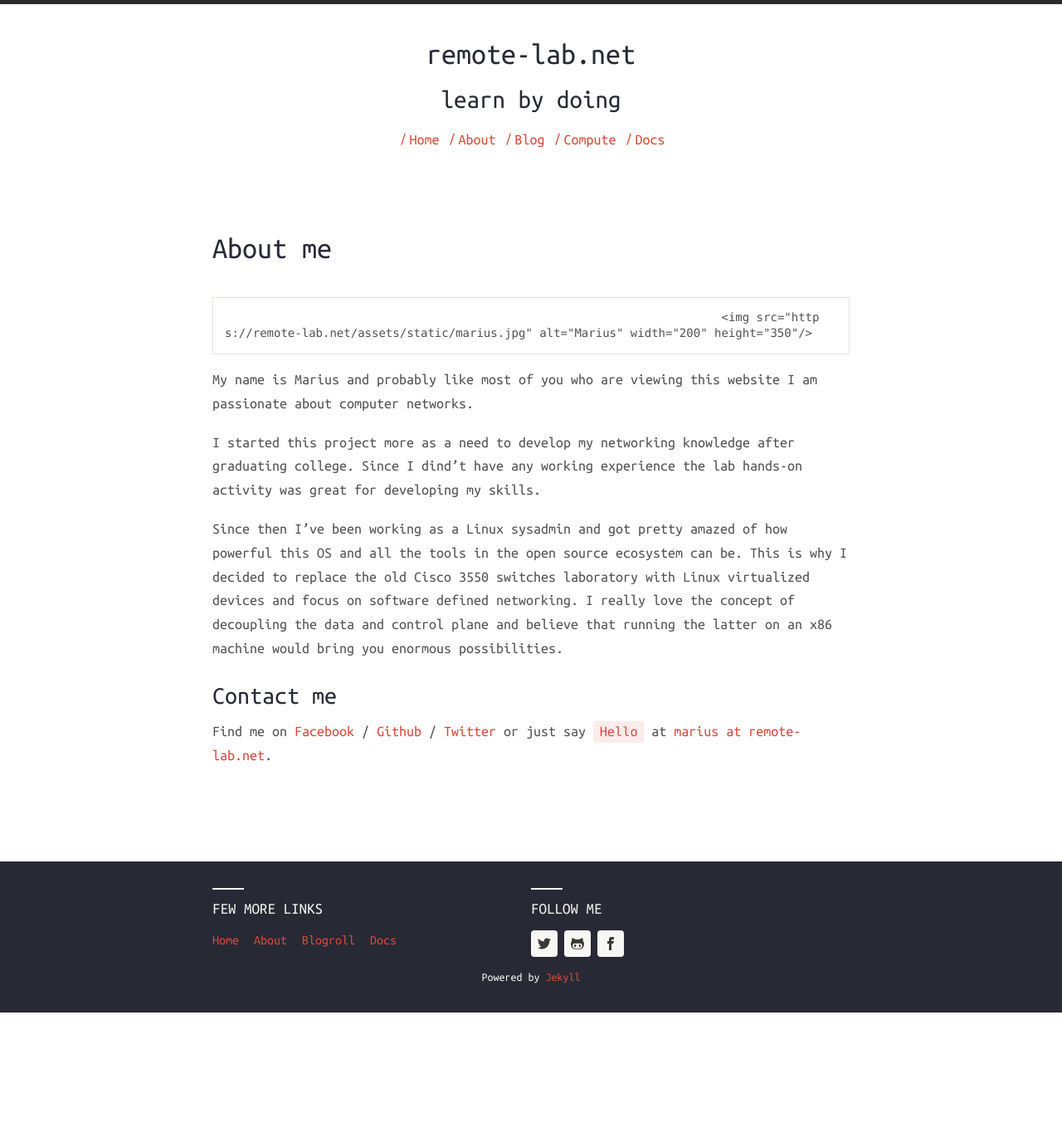
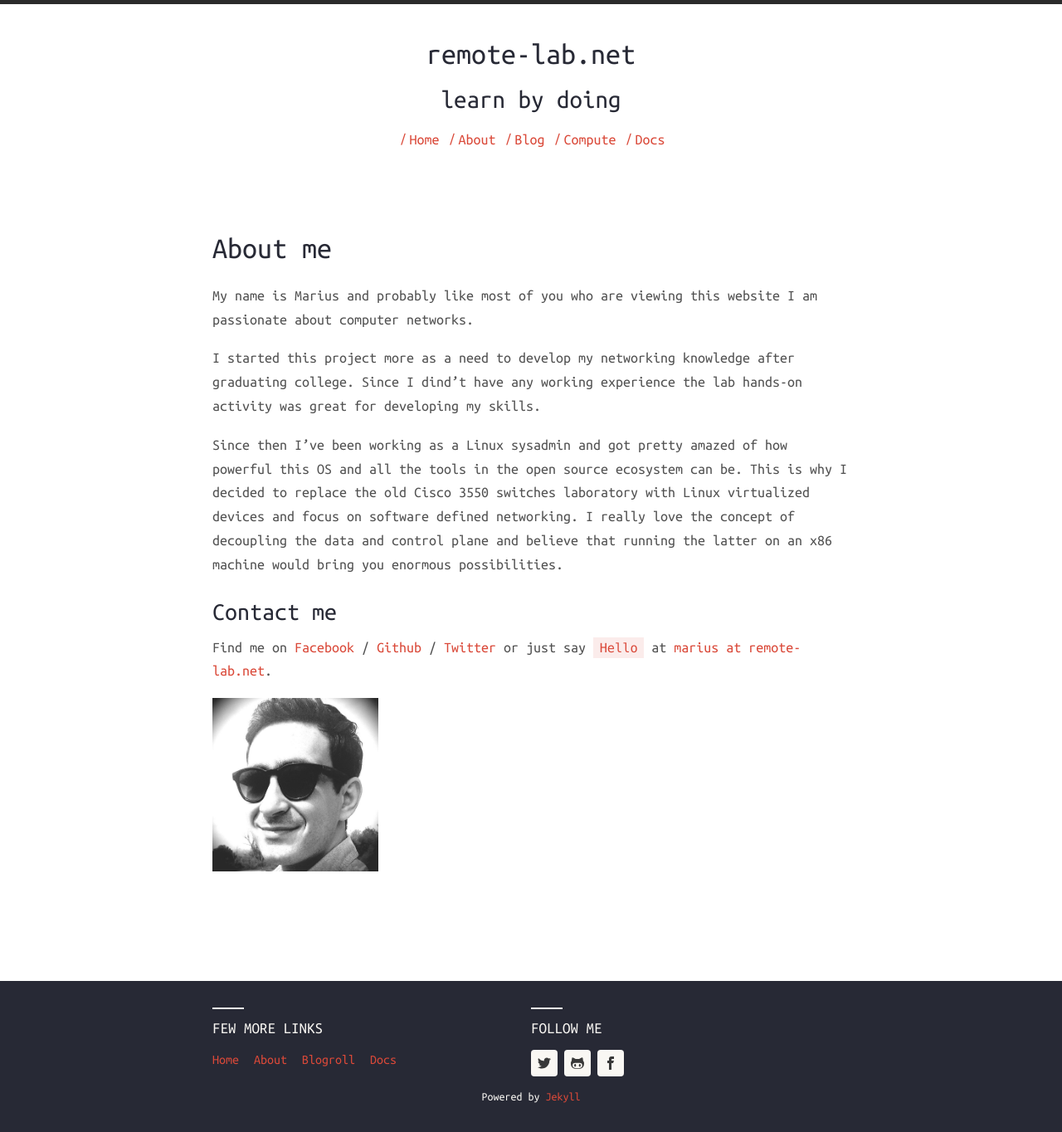
Before and after one commit to mcornea/mcornea.github.io, a Jekyll site: the page built from about.md, in a window 1280 px wide. Shown: the whole page at 83% size. Built offline with Jekyll 4.4.1, drawn with Linux system fonts in a browser that asks for light colours; nearby versions of some CDN libraries; before the commit the page ends 1220 px from its top, so only the background shows below that.

```diff
--- a/about.md
+++ b/about.md
@@ -3,8 +3,6 @@
 title: About me
 permalink: /about/
 ---
-
-                                                                           <img src="{{'assets/static/marius.jpg' | prepend: site.baseurl | prepend: site.url }}" alt="Marius" width="200" height="350"/>
 
 My name is Marius and probably like most of you who are viewing this website I am passionate about computer networks.
 
@@ -16,6 +14,7 @@
 
 Find me on [Facebook][facebook] / [Github][github] / [Twitter][Twitter] or just say `Hello` at
 [marius at remote-lab.net](marius at remote-lab.net).
+<img src="{{'assets/static/marius.jpg' | prepend: site.baseurl | prepend: site.url }}" alt="Marius" width="200" height="350"/>
 
 
 [tf]: http://template-factory.nl
```
Also changed, not shown: 2 other files.
